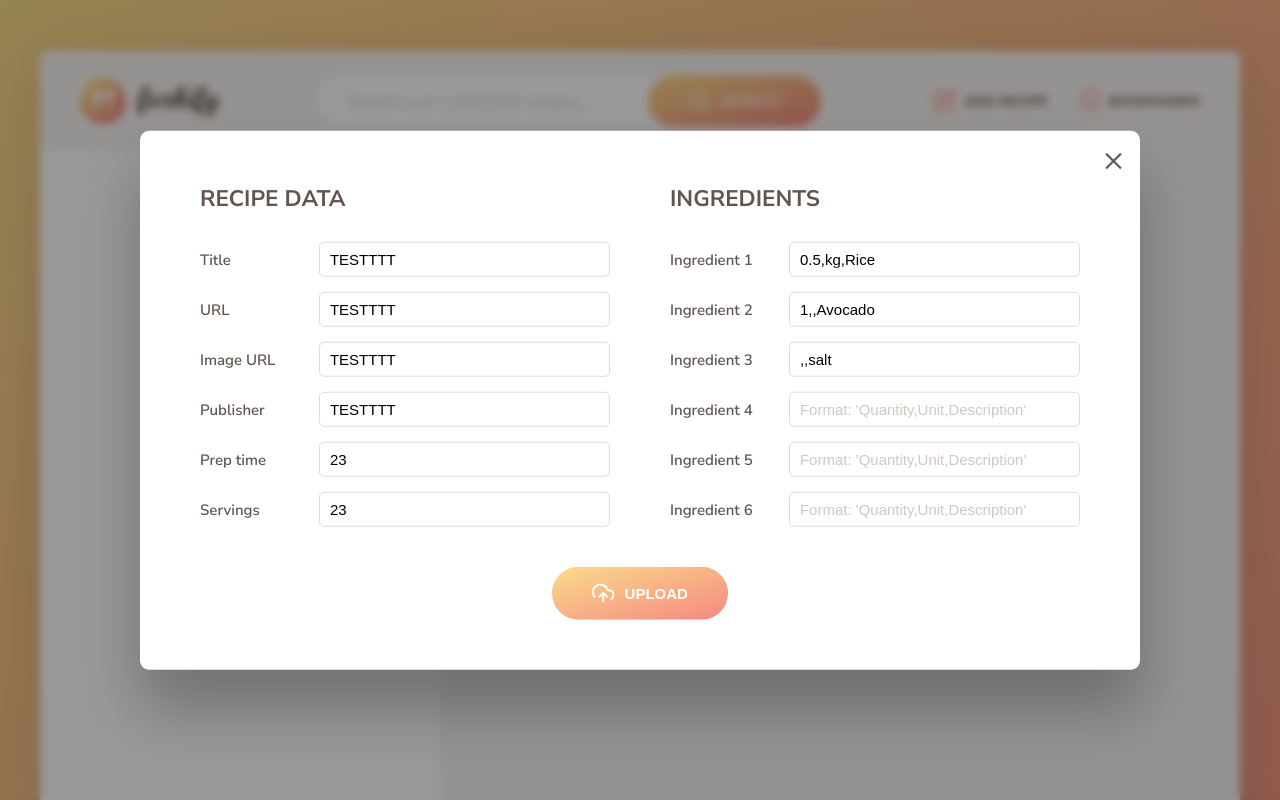
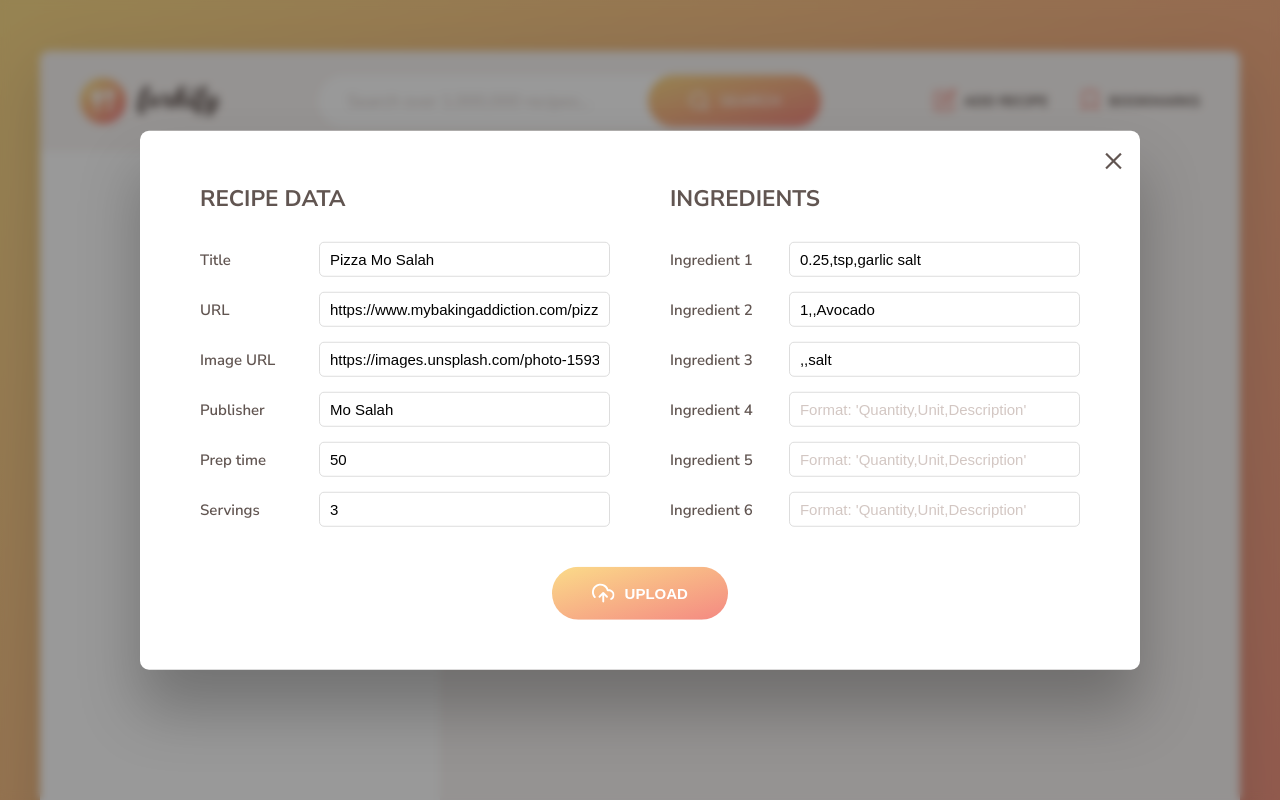
Before and after one commit to Muhammad-Ashraf9/forkify-jscourse, a website built with Parcel: page index.html in a window 1280 px wide. Both pictures are taken after a click on the button "ADD RECIPE". Shown: the top 800 px of the page. Built offline with nearby package versions, Linux system fonts and the light colour scheme.

Commit message:
fix issue in search model

```diff
--- a/index.html
+++ b/index.html
@@ -229,24 +229,34 @@
         <div class="upload__column">
           <h3 class="upload__heading">Recipe data</h3>
           <label>Title</label>
-          <input value="TESTTTT" required name="title" type="text" />
+          <input value="Pizza Mo Salah" required name="title" type="text" />
           <label>URL</label>
-          <input value="TESTTTT" required name="sourceUrl" type="text" />
+          <input
+            value="https://www.mybakingaddiction.com/pizza-dip/"
+            required
+            name="sourceUrl"
+            type="text"
+          />
           <label>Image URL</label>
-          <input value="TESTTTT" required name="image" type="text" />
+          <input
+            value="https://images.unsplash.com/photo-1593560708920-61dd98c46a4e?ixlib=rb-4.0.3&ixid=M3wxMjA3fDB8MHxzZWFyY2h8Nnx8cGl6emF8ZW58MHx8MHx8fDA%3D&auto=format&fit=crop&w=500&q=60"
+            required
+            name="image"
+            type="text"
+          />
           <label>Publisher</label>
-          <input value="TESTTTT" required name="publisher" type="text" />
+          <input value="Mo Salah" required name="publisher" type="text" />
           <label>Prep time</label>
-          <input value="23" required name="cookingTime" type="number" />
+          <input value="50" required name="cookingTime" type="number" />
           <label>Servings</label>
-          <input value="23" required name="servings" type="number" />
+          <input value="3" required name="servings" type="number" />
         </div>
 
         <div class="upload__column">
           <h3 class="upload__heading">Ingredients</h3>
           <label>Ingredient 1</label>
           <input
-            value="0.5,kg,Rice"
+            value="0.25,tsp,garlic salt"
             type="text"
             required
             name="ingredient-1"
--- a/src/js/config.js
+++ b/src/js/config.js
@@ -1,4 +1,4 @@
 export const API_URL = 'https://forkify-api.herokuapp.com/api/v2/recipes/';
 export const REQUEST_TIMEOUT = 5;
 export const RECIPES_PER_PAGE = 10;
-export const API_KEY = 'b4af63f3-c199-48e0-afb3-8bccdb87f3d1';
+export const API_KEY = '73e71935-79e4-41b7-aa4a-2de4defe2cb3';
--- a/src/js/controller.js
+++ b/src/js/controller.js
@@ -1,3 +1,5 @@
+'use strict';
+import 'regenerator-runtime/runtime.js';
 import { timeout, wait } from './helper.js';
 import {
   addBookmark,
@@ -84,7 +86,7 @@ const controlUploadRecipe = async function (...formData) {
     recipeView.render(state.recipe);
     searchResultsView.update(getRecipesPerPage(state.search.pageNumber));
     addRecipeView.renderSuccessMessage('Recipe Uploaded Successfully.😋');
-    await wait(2);
+    await wait(1);
     addRecipeView.closeModal();
     addRecipeView.render(state);
   } catch (error) {
@@ -98,7 +100,7 @@ const init = function () {
   recipeView.addBookmarkHandler(controlBookmark);
   searchView.addSearchHandler(controlSearch);
   paginationView.addpaginationhandler(controlPagination);
+  addRecipeView.addUploadRecipeHandler(controlUploadRecipe);
   bookmarksView.render(state.bookmarks);
-  addRecipeView.addUploadRecipeHandler(controlUploadRecipe);
 };
 init();
--- a/src/js/model.js
+++ b/src/js/model.js
@@ -49,7 +49,7 @@ export const getSearchedRecipes = async function (query) {
     );
     if (recipes.length === 0)
       throw new Error('No Recipes Found With This Category.');
-    mappedRecipes = recipes.map(recipe => {
+    const mappedRecipes = recipes.map(recipe => {
       return {
         _id: recipe.id,
         title: recipe.title,
```
Also changed, not shown: package.json (+6 -2 lines), 1 other file.
